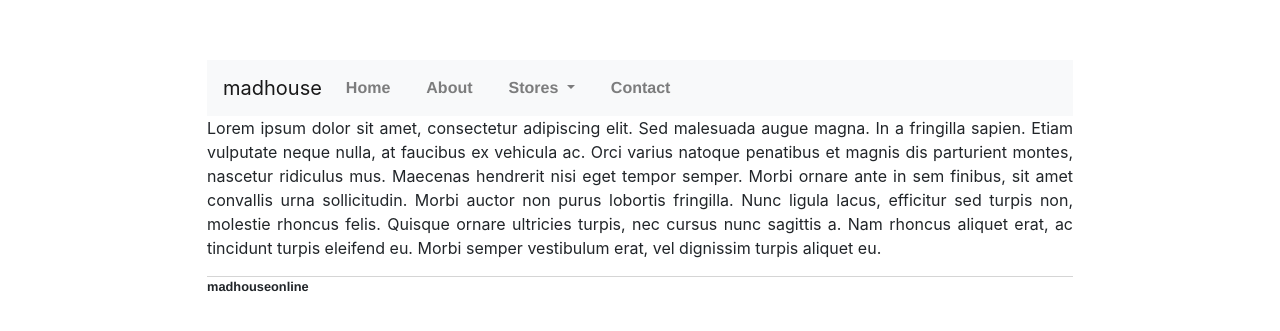
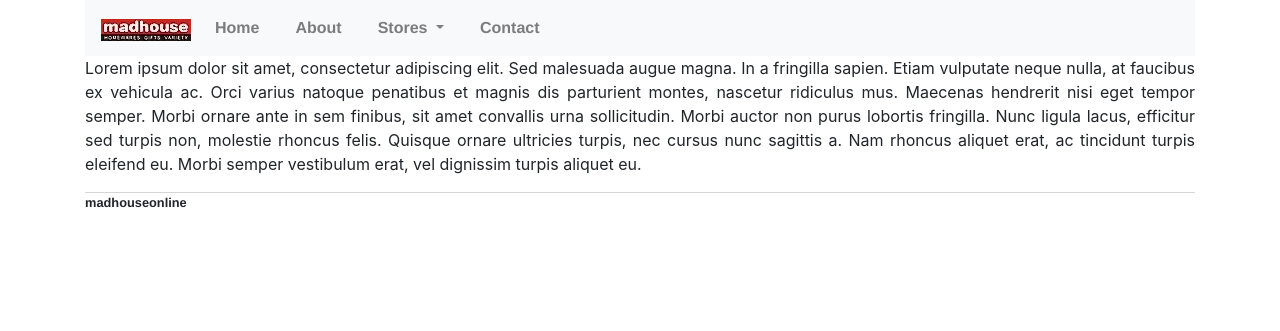
Before and after one commit to madhouseonline/madhouseonline.github.io, a Jekyll site: the page built from index.html, in a window 1280 px wide. Shown: the top 331 px of the page. Built offline with Jekyll 4.4.1, drawn with Linux system fonts in a browser that asks for light colours; nearby versions of some CDN libraries; some web fonts are replaced.

Commit message:
Update navbar and added logo

```diff
--- a/_includes/navigation.html
+++ b/_includes/navigation.html
@@ -44,8 +44,8 @@
 </ul>
 -->
 
-<nav class="navbar navbar-expand-lg navbar-light bg-light">
-	<a class="navbar-brand" href="#">madhouse</a>
+<nav class="navbar navbar-expand-md navbar-light bg-light">
+	<span class="navbar-brand mb-0 h1"><img src="/assets/images/MadHouseLogo.jpg" alt="madhouse logo"></span>
 	<button class="navbar-toggler" type="button" data-toggle="collapse" data-target="#navbarSupportedContent" aria-controls="navbarSupportedContent" aria-expanded="false" aria-label="Toggle navigation">
 		<span class="navbar-toggler-icon"></span>
 	</button>
--- a/style/css/main.css
+++ b/style/css/main.css
@@ -1,6 +1,5 @@
 body {
-    margin: 60px auto;
-    width: 70%;
+
 }
 nav ul, footer ul {
     font-family:'Helvetica', 'Arial', 'Sans-Serif';
```
Also changed, not shown: assets/images/MadHouseLogo.jpeg (added), assets/images/MadHouseLogo.jpg (added), 4 other files.
